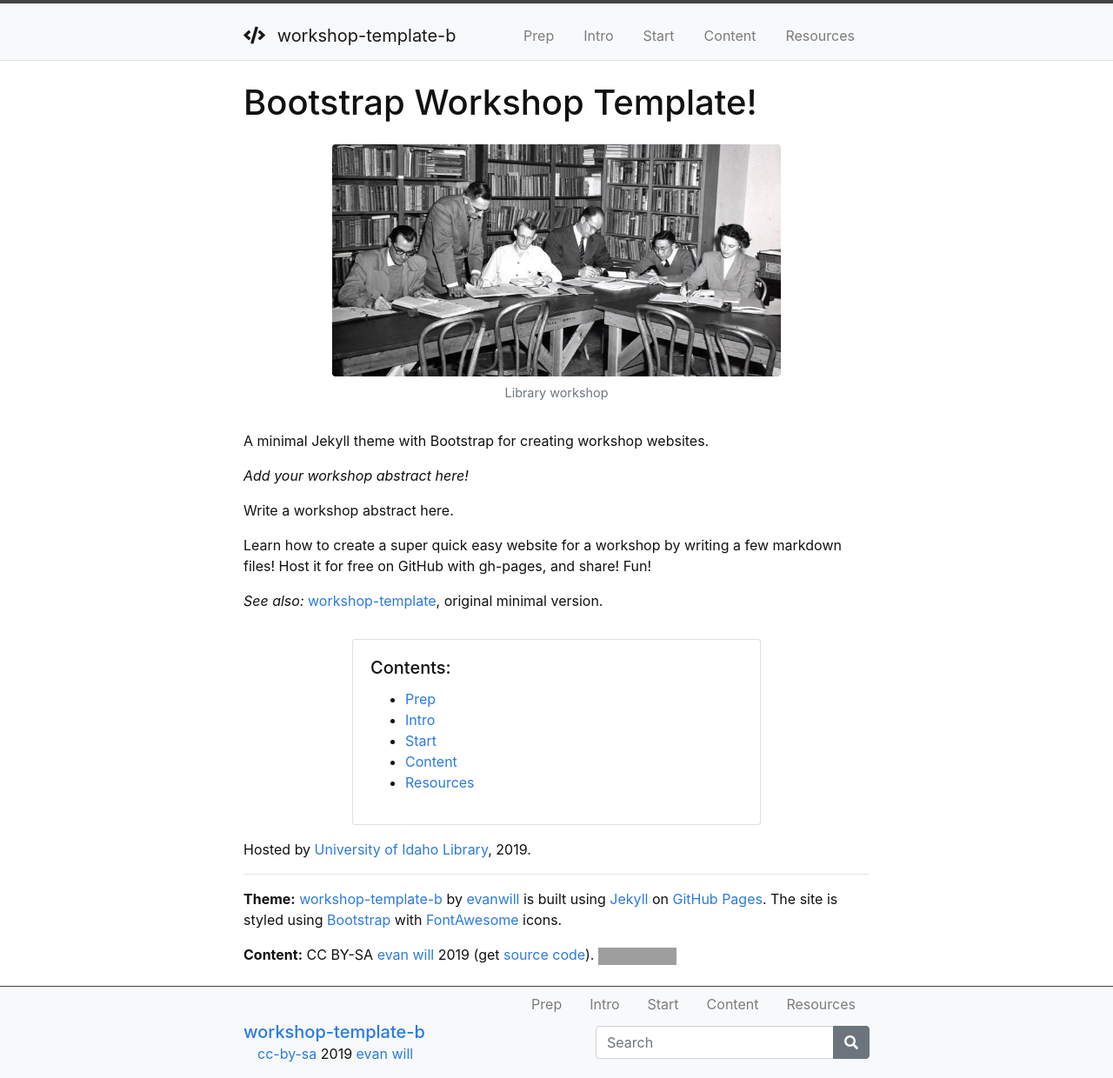
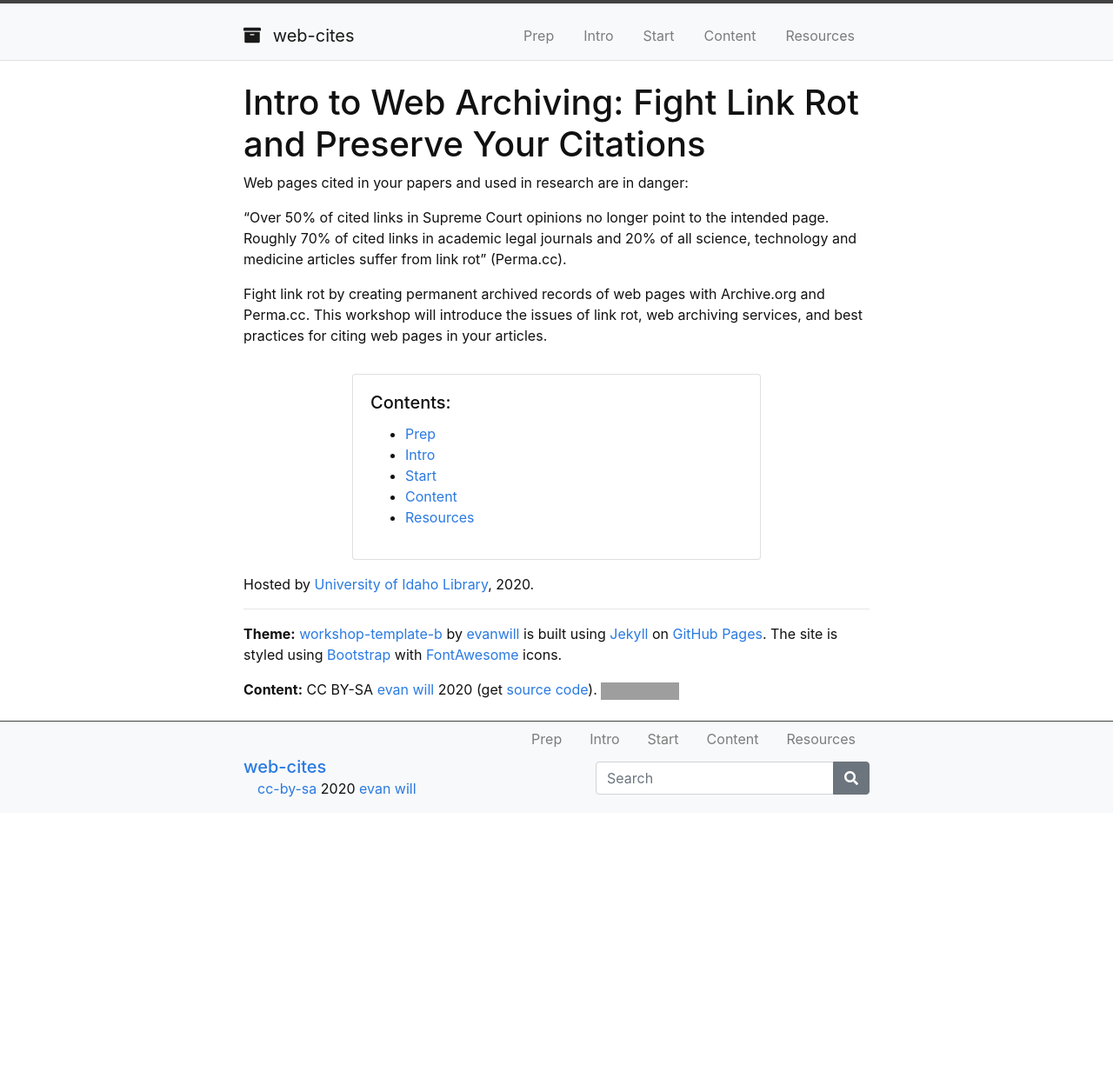
Before and after one commit to evanwill/web-cites, a Jekyll site: the page built from index.md, in a window 1280 px wide. Shown: the whole page at 87% size. Built offline with Jekyll 4.4.1, drawn with Linux system fonts in a browser that asks for light colours; after the commit the page ends 935 px from its top, so only the background shows below that; grey boxes are pictures that could not be loaded.

Commit message:
new config

```diff
--- a/_config.yml
+++ b/_config.yml
@@ -4,23 +4,23 @@
 
 # Site settings
 # title appears in the header
-title: workshop-template-b
+title: web-cites
 # title-icon appears in the header to give some pizazz (leave blank for none)
 # choose from Font Awesome 5 free, https://fontawesome.com/icons?d=gallery&m=free
 # some options: fas fa-wrench; fas fa-cogs; fas fa-code; fas fa-chalkboard-teacher; fas fa-book-open
-title-icon: fas fa-code
+title-icon: fas fa-archive
 # description and keywords for meta tags
-description: "Create a workshop website quick and easy!"
-keywords: "workshops, websites, gh-pages, jekyll"
+description: "Intro to Web Archiving: Fight Link Rot and Preserve Your Citations"
+keywords: "workshops, web archiving"
 featured-image: "/images/uidaho-workshop.jpg"
 
 # author settings for cc-by, appears in the footer
 author: evan will
-pub_year: 2019
+pub_year: 2020
 github_username: evanwill
 
 # add the full url for the github repository
-repo: "https://github.com/evanwill/workshop-template-b"
+repo: "https://github.com/evanwill/web-cites"
 
 # site urls
 # add the url for the domain,
@@ -28,7 +28,7 @@ repo: "https://github.com/evanwill/workshop-template-b"
 url: https://evanwill.github.io
 # add subsection of the domain,
 # on gh-pages this is a / followed by the name of the repository
-baseurl: /workshop-template-b
+baseurl: /web-cites
 
 # add search box to footer?
 search: true
--- a/index.md
+++ b/index.md
@@ -3,21 +3,14 @@ title: Home
 layout: default
 ---
 
-# Bootstrap Workshop Template!
+# Intro to Web Archiving: Fight Link Rot and Preserve Your Citations
 
-{% include figure.html img="uidaho-workshop.jpg" alt="intro image here" caption="Library workshop" width="75%" %}
+Web pages cited in your papers and used in research are in danger:
 
-A minimal Jekyll theme with Bootstrap for creating workshop websites.
+> "Over 50% of cited links in Supreme Court opinions no longer point to the intended page. Roughly 70% of cited links in academic legal journals and 20% of all science, technology and medicine articles suffer from link rot" (Perma.cc).
 
-*Add your workshop abstract here!*
-
-Write a workshop abstract here.
-
-Learn how to create a super quick easy website for a workshop by writing a few markdown files!
-Host it for free on GitHub with gh-pages, and share!
-Fun!
-
-*See also:* [workshop-template](https://evanwill.github.io/workshop-template/), original minimal version.
+Fight link rot by creating permanent archived records of web pages with Archive.org and Perma.cc.
+This workshop will introduce the issues of link rot, web archiving services, and best practices for citing web pages in your articles.
 
 {% include toc.html %}
 
```
Also changed, not shown: README.md.
